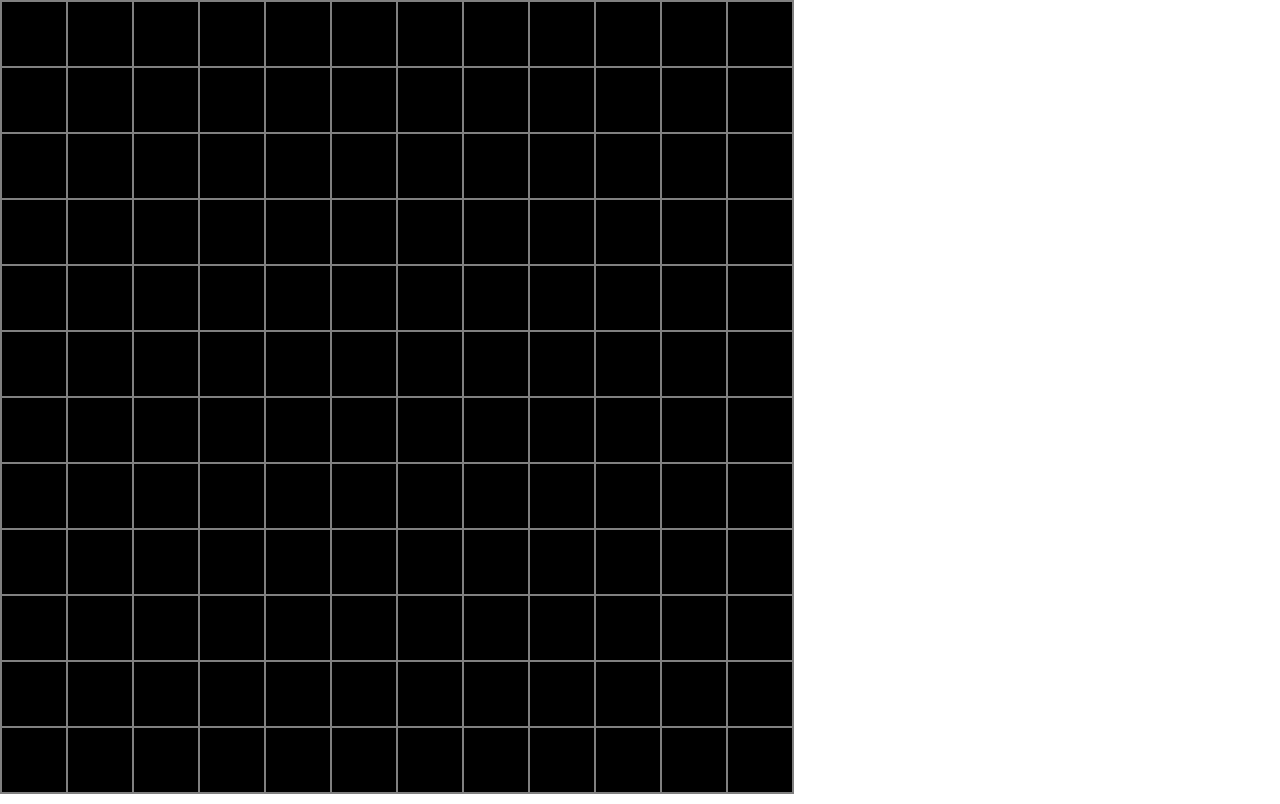
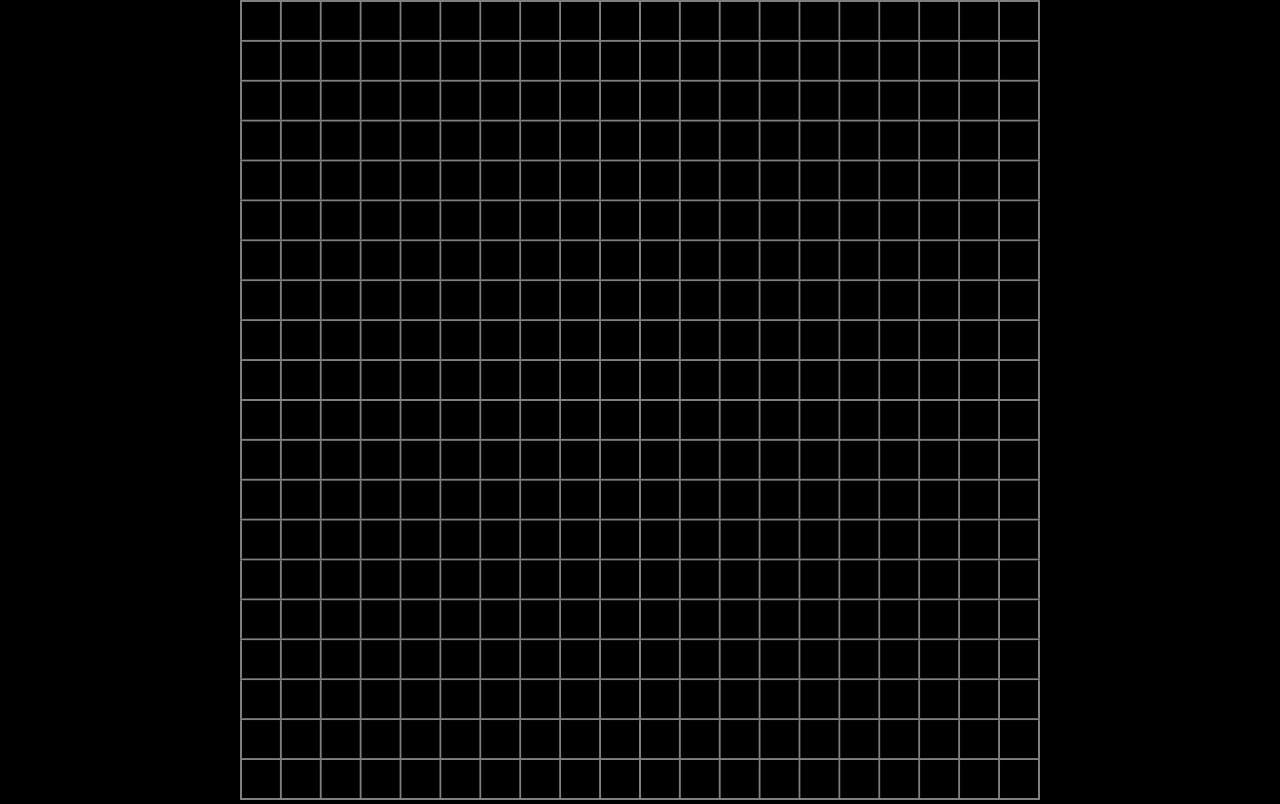
Before and after one commit to zackary-clark/snake-game, a website with bundled scripts: page index.html in a window 1280 px wide. Built offline with nearby package versions, Linux system fonts and the light colour scheme.

Commit message:
Dynamically sized board

```diff
--- a/index.html
+++ b/index.html
@@ -6,7 +6,7 @@
     <title>Snake Game</title>
     <script type="module" src="dist/index.js"></script>
 </head>
-<body style="margin:0;">
+<body style="margin:0;background-color:black;">
 
 </body>
 </html>
--- a/src/Board.ts
+++ b/src/Board.ts
@@ -1,7 +1,6 @@
 export class Board {
 
     private size: number;
-    private pixelsPerSquare: number;
     private borderSize: number;
 
     private x: number;
@@ -9,7 +8,7 @@ export class Board {
 
     private filled: boolean[][];
 
-    constructor(size: number, pixelsPerSquare: number, borderSize: number) {
+    constructor(size: number, borderSize: number) {
         const board: boolean[][] = Array(size);
         for (let i = 0; i < size; i++) {
             board[i] = Array(size).fill(false);
@@ -17,42 +16,41 @@ export class Board {
         this.filled = board;
 
         this.size = size;
-        this.pixelsPerSquare = pixelsPerSquare;
         this.borderSize = borderSize;
         this.x = 0;
         this.y = 0;
     }
 
-    public draw(context: CanvasRenderingContext2D) {
+    public draw(context: CanvasRenderingContext2D, pixelsPerSquare: number) {
         this.x = 0;
         this.y = 0;
-        this.drawHorizontalBorderLine(context);
+        this.drawHorizontalBorderLine(context, pixelsPerSquare);
         this.filled.forEach((row) => {
-            this.drawVerticalBorderLine(context);
+            this.drawVerticalBorderLine(context, pixelsPerSquare);
             row.forEach((squareFilled) => {
-                this.drawSquare(context, squareFilled);
-                this.drawVerticalBorderLine(context);
+                this.drawSquare(context, pixelsPerSquare, squareFilled);
+                this.drawVerticalBorderLine(context, pixelsPerSquare);
             });
             this.x = 0;
-            this.y += this.pixelsPerSquare;
-            this.drawHorizontalBorderLine(context);
+            this.y += pixelsPerSquare;
+            this.drawHorizontalBorderLine(context, pixelsPerSquare);
         });
     }
 
-    private drawSquare(context: CanvasRenderingContext2D, squareFilled: boolean) {
+    private drawSquare(context: CanvasRenderingContext2D, pixelsPerSquare: number, squareFilled: boolean) {
         context.fillStyle = squareFilled ? "blue" : "black";
-        context.fillRect(this.x, this.y, this.pixelsPerSquare, this.pixelsPerSquare);
-        this.x += this.pixelsPerSquare;
+        context.fillRect(this.x, this.y, pixelsPerSquare, pixelsPerSquare);
+        this.x += pixelsPerSquare;
     }
 
-    private drawVerticalBorderLine(context: CanvasRenderingContext2D) {
+    private drawVerticalBorderLine(context: CanvasRenderingContext2D, pixelsPerSquare: number) {
         context.fillStyle = "grey";
-        context.fillRect(this.x, this.y, this.borderSize, this.pixelsPerSquare);
+        context.fillRect(this.x, this.y, this.borderSize, pixelsPerSquare);
         this.x += this.borderSize;
     }
 
-    private drawHorizontalBorderLine(context: CanvasRenderingContext2D) {
-        const borderLength = this.borderSize + (this.size * this.pixelsPerSquare) + (this.size * this.borderSize);
+    private drawHorizontalBorderLine(context: CanvasRenderingContext2D, pixelsPerSquare: number) {
+        const borderLength = this.borderSize + (this.size * pixelsPerSquare) + (this.size * this.borderSize);
 
         context.fillStyle = "grey";
         context.fillRect(this.x, this.y, borderLength, this.borderSize);
--- a/src/main.ts
+++ b/src/main.ts
@@ -1,17 +1,36 @@
 import { Board } from "./Board.js";
 import { getContext } from "./getContext.js";
 
+const BOARD_SIZE = 20;
+const BORDER_SIZE = 2;
+
 export function main() {
+
     const canvas = document.createElement("canvas");
     canvas.setAttribute("id", "canvas");
-
-    const canvasWidth = window.innerWidth;
-    const canvasHeight = window.innerHeight;
-    canvas.width = canvasWidth;
-    canvas.height = canvasHeight;
+    canvas.style.margin = "auto";
+    canvas.style.display = "block";
+    canvas.style.position = "absolute";
+    canvas.style.top = "0";
+    canvas.style.bottom = "0";
+    canvas.style.left = "0";
+    canvas.style.right = "0";
 
     document.body.insertBefore(canvas, document.body.childNodes[0]);
 
-    const board = new Board(12, 64, 2);
-    board.draw(getContext());
+    const board = new Board(BOARD_SIZE, BORDER_SIZE);
+
+    setInterval(() => tick(board, canvas), 50);
 }
+
+function tick(board: Board, canvas: HTMLCanvasElement) {
+    const sizeLimit = Math.min(window.innerHeight, window.innerWidth);
+
+    canvas.width = sizeLimit;
+    canvas.height = sizeLimit;
+
+    const borderTotal = (BOARD_SIZE + 1) * BORDER_SIZE;
+    const pixelsPerSquare = (sizeLimit - borderTotal) / BOARD_SIZE;
+
+    board.draw(getContext(), pixelsPerSquare);
+}
```
